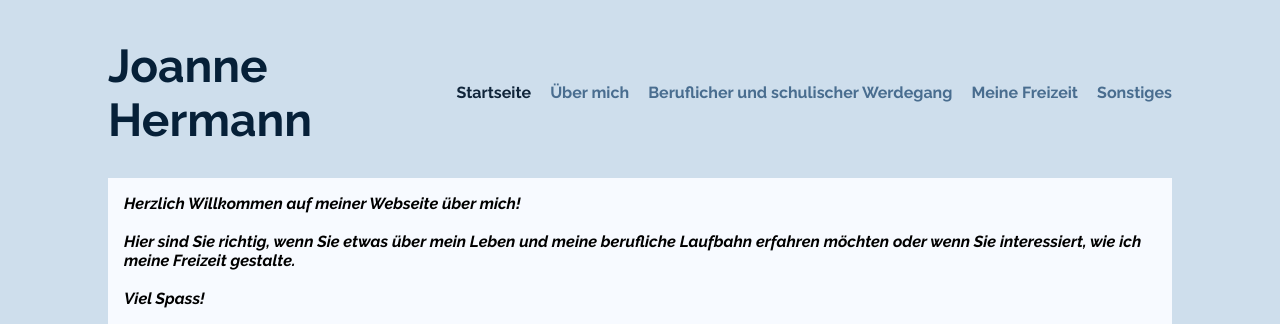
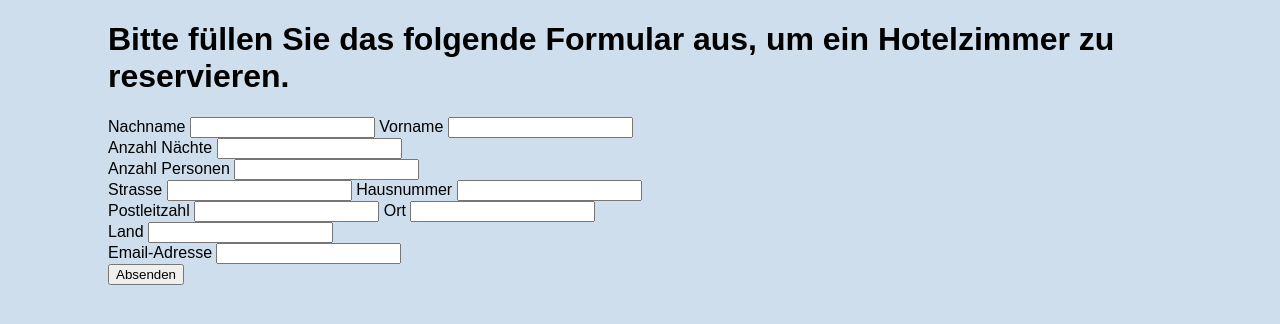
Before and after one commit to 54321goo/PRO2_Projekt, a Flask app: page / in a window 1280 px wide. Shown: the top 324 px of the page. After the commit the page ends 285 px from the top, so only its background shows below. Run offline with Flask 2, Linux system fonts and the light colour scheme.

Commit message:
Formular aufgesetzt + Basic input validation.

```diff
--- a/app.py
+++ b/app.py
@@ -1,8 +1,37 @@
-from flask import Flask,render_template
+from flask import Flask, render_template, request
 
 app = Flask(__name__)
-@app.route("/")
+
+
+def process_data(form):
+    # Überprüfung ob die gegebenen Daten im Formular die richtigen Datentypen sind.
+    try:
+        num_nights = int(form["anzahl_nächte"])
+    except ValueError:
+        return render_template("failure.html", msg = "Die Anzahl Nächte ist keine Zahl.")
+    try:
+        num_pers = int(form["anzahl_personen"])
+    except ValueError:
+        return render_template("failure.html", msg ="Die Anzahl Personen ist keine Zahl.")
+    try:
+        num_hnumber = int(form["hausnummer"])
+    except ValueError:
+        return render_template("failure.html", msg = "Die Hausnummer ist keine Zahl. Wenn keine Hausnummer vorhanden ist, bitte 0 eingeben.")
+    try:
+        num_plz = int(form["plz"])
+    except ValueError:
+        return render_template("failure.html", msg = "Die Postleitzahl ist keine Zahl.")
+    return "Success"
+
+@app.route("/", methods=['GET', 'POST'])
 def index():
-    return render_template("index.html")
+    if request.method == 'GET':
+        # Wenn die Webseite mit GET aufgerufen wird, dann gibt die Webseite das Formular wieder.
+        return render_template("index.html")
+    elif request.method == 'POST':
+        # Wenn die Webseite mit POST aufgerufen wird, dann werden die Daten ausgewertet.
+        return process_data(request.form)
+    else:
+        return "Not Implemented"
 if __name__ == "__main__":
     app.run(debug=True)
--- /dev/null
+++ b/static/css/style.css
@@ -0,0 +1,17 @@
+ body {
+    background-color: rgb(206, 222, 236);
+    font-family: 'Raleway', sans-serif;
+    padding-left: 100px;
+    padding-right: 100px;
+}
+a {
+    color:rgb(73, 109, 143);
+    font-weight: 700;
+    margin-left: 15px;
+    text-decoration: none;
+}
+
+a:hover {
+    color:rgb(6, 32, 56);
+    text-decoration: underline;
+}
--- a/templates/index.html
+++ b/templates/index.html
@@ -1,130 +1,32 @@
-<!DOCTYPE html>
-<!---Browser: Microsoft Edge / Editor: Joanne Hermann /
-    Quellen:
-    Bild 1 -> eigenes Bild
-    Bild 2 -> eigenes Bild
-    Bild 3 -> https://www.fuw.ch/article/sichtguthaben-bei-der-snb-steigen-deutlich/, abgerufen am 09.12.2021
-    Bild 4 -> eigenes Bild
-    Gif 1 -> https://www.drodd.com/images8/funny-gif/funny-gif2.gif, abgerufen am 09.12.2021
-    Gif 2 -> https://gifimage.net/wp-content/uploads/2017/07/funny-animal-gif-3.gif, abgerufen am 09.12.2021
-    Gif 3 -> https://66.media.tumblr.com/4fbac3899ed0501461b83201f9e2da8e/tumblr_mjcrcjQNU91rwy21po1_500.gif, abgerufen am 09.12.2021
-    Gif 4 -> https://66.media.tumblr.com/4fbac3899ed0501461b83201f9e2da8e/tumblr_mjcrcjQNU91rwy21po1_500.gif, abgerufen am 09.12.2021
--->
-<html lang="en">
-    <head>
+{% extends 'template.html' %}
 
-    <title>Startseite - Joanne's Werbeauftritt</title>
+{% block head %}
+<title>Hotel Reservationstool</title>
+{% endblock %}
 
-    <meta charset="UTF-8">
-    <meta name="author" content="Joanne Hermann">
-    <meta name="description" content="Werbeauftritt">
-    <meta name="keywords" content="Homepage, HTML, WWW, WINF, IW">
-    <meta name="date" content="01.11.2021">
-    <meta name="viewport" content="width=device-width, initial-scale=1.0">
-
-        <link rel="preconnect" href="https://fonts.googleapis.com">
-        <link rel="preconnect" href="https://fonts.gstatic.com" crossorigin>
-        <link href="https://fonts.googleapis.com/css2?family=Raleway:ital,wght@0,100;0,200;0,300;0,400;0,500;0,600;0,700;0,800;0,900;1,100;1,200;1,300;1,400;1,500;1,600;1,700;1,800;1,900&display=swap" rel="stylesheet">
-
-       <!--Formatierungs-Art gemäss Youtube-Video: https://www.youtube.com/watch?v=dOgFkZiVC8w&t=628s-->
-        <style>
-            body {
-                font-family: 'Raleway', sans-serif;
-                background-color:rgb(206, 222, 236);
-                padding-left: 100px;
-                padding-right: 100px;
-            }
-
-            .headline {
-                color:rgb(6, 32, 56);
-                font-size: 46px;
-            }
-
-            .header-image {
-                width: 100%;
-                height: 400px;
-                object-fit: cover;
-            }
-
-            .image-container {
-                background-color: rgb(247, 250, 255);
-                padding: 16px;
-            }
-
-            .navbar {
-                display: flex;
-                justify-content: space-between;
-                align-items: center;
-            }
-
-            a {
-                color:rgb(73, 109, 143);
-                text-decoration: none;
-                margin-left: 15px;
-                font-weight: 700;
-            }
-
-            a:hover {
-                text-decoration: underline;
-                color:rgb(6, 32, 56)
-            }
-
-            .active {
-                color:rgb(16, 37, 58);
-                text-decoration: none;
-                margin-left: 15px;
-                font-weight: 700;
-            }
-
-        </style>
-
-    </head>
-
-    <body>
-        <div class="navbar">
-            <h1 class="headline">Joanne <br> Hermann</h1>
-
-            <div>
-                <a class="active" href="Website.html">Startseite</a>
-                <a href="Über mich.html">Über mich</a>
-                <a href="Beruflicher und schulischer Werdegang.html">Beruflicher und schulischer Werdegang</a>
-                <a href="Meine Freizeit.html">Meine Freizeit</a>
-                <a href="Sonstiges.html">Sonstiges</a>
-            </div>
-        </div>
-
-        <div class="image-container">
-            <b><i>Herzlich Willkommen auf meiner Webseite über mich!<br><br>
-Hier sind Sie richtig, wenn Sie etwas über mein Leben und meine berufliche Laufbahn erfahren möchten oder wenn Sie interessiert, wie ich meine Freizeit gestalte.<br><br>
-Viel Spass!</i></b><br><br>
-
-            <img class="header-image" src="Bilder/Joanne Bild.jpg">
-            <!--Bild 1-->
-
-            <div class="Kontaktdaten-container">
-                Sie können mich gerne, wie folgt, kontaktieren:<br>
-                <ul>
-
-                    <li>Telefonnummer: 078 725 68 85</li>
-                    <li>E-Mail-Adresse:<a href="mailto:joanne.hermann00@gmail.com">joanne.hermann00@gmail.com</a></li>
-                    <li>LinkedIn-Name: Joanne Hermann</li>
-                    <li>Instagram: joanne.hma</li>
-                    <li>Anschrift: <br>Joanne Hermann <br>Birchwiesstrasse 4 <br>8114 Dänikon ZH</li>
-                </ul>
-            </div>
-
-            <iframe src="https://www.google.com/maps/embed?pb=!1m18!1m12!1m3!1d2698.1881350857675!2d8.406636614965635!3d47.44727200696501!2m3!1f0!2f0!3f0!3m2!1i1024!2i768!4f13.1!3m3!1m2!1s0x47900d2fa549ff5d%3A0x832c4e045afed7a9!2sBirchwiesstrasse%204%2C%208114%20D%C3%A4nikon!5e0!3m2!1sde!2sch!4v1640104776336!5m2!1sde!2sch" width="600" height="450" style="border:0;" allowfullscreen="" loading="lazy"></iframe>
-            <!--Google Maps Standort gemäss Youtube-Video: https://www.youtube.com/watch?v=dOgFkZiVC8w&t=628s-->
-        </div>
-
-<section class="footer">
-    <i><br><br><b>Kontakt:</b><a href="mailto:joanne.hermann00@gmail.com">joanne.hermann00@gmail.com</a> / 078 725 68 85</i>
-</section>
-
-
-
-
-
-
-    </body>
-</html>
+{% block body %}
+<h1>Bitte füllen Sie das folgende Formular aus, um ein Hotelzimmer zu reservieren.</h1>
+<form method="POST">
+    <label for="nachname">Nachname</label>
+    <input type="text" name="nachname" id="nachname">
+    <label for="vorname">Vorname</label>
+    <input type="text" name="vorname" id="vorname"> <br>
+    <label for="anzahl_nächte">Anzahl Nächte</label>
+    <input type="text" name="anzahl_nächte" id="anzahl_nächte"> <br>
+    <label for="anzahl_personen">Anzahl Personen</label>
+    <input type="text" name="anzahl_personen" id="anzahl_personen"> <br>
+    <label for="strasse">Strasse</label>
+    <input type="text" name="strasse" id="strasse">
+    <label for="hausnummer">Hausnummer</label>
+    <input type="text" name="hausnummer" id="hausnummer"> <br>
+    <label for="plz">Postleitzahl</label>
+    <input type="text" name="plz" id="plz">
+    <label for="ort">Ort</label>
+    <input type="text" name="ort" id="ort"> <br>
+    <label for="land">Land</label>
+    <input type="text" name="land" id="land"> <br>
+    <label for="email">Email-Adresse</label>
+    <input type="text" name="email" id="email"> <br>
+    <button type="submit">Absenden</button>
+</form>
+{% endblock %}
--- /dev/null
+++ b/templates/template.html
@@ -0,0 +1,10 @@
+<!DOCTYPE html>
+<html lang="en">
+  <head>
+    {% block head %}{% endblock %}
+    <link rel="stylesheet" href={{ url_for('static', filename='css/style.css') }}>
+  </head>
+  <body>
+	{% block body %}{% endblock %}
+  </body>
+</html>
```
Also changed, not shown: templates/failure.html (added, +10 -0 lines), templates/success.html (added, +9 -0 lines).
